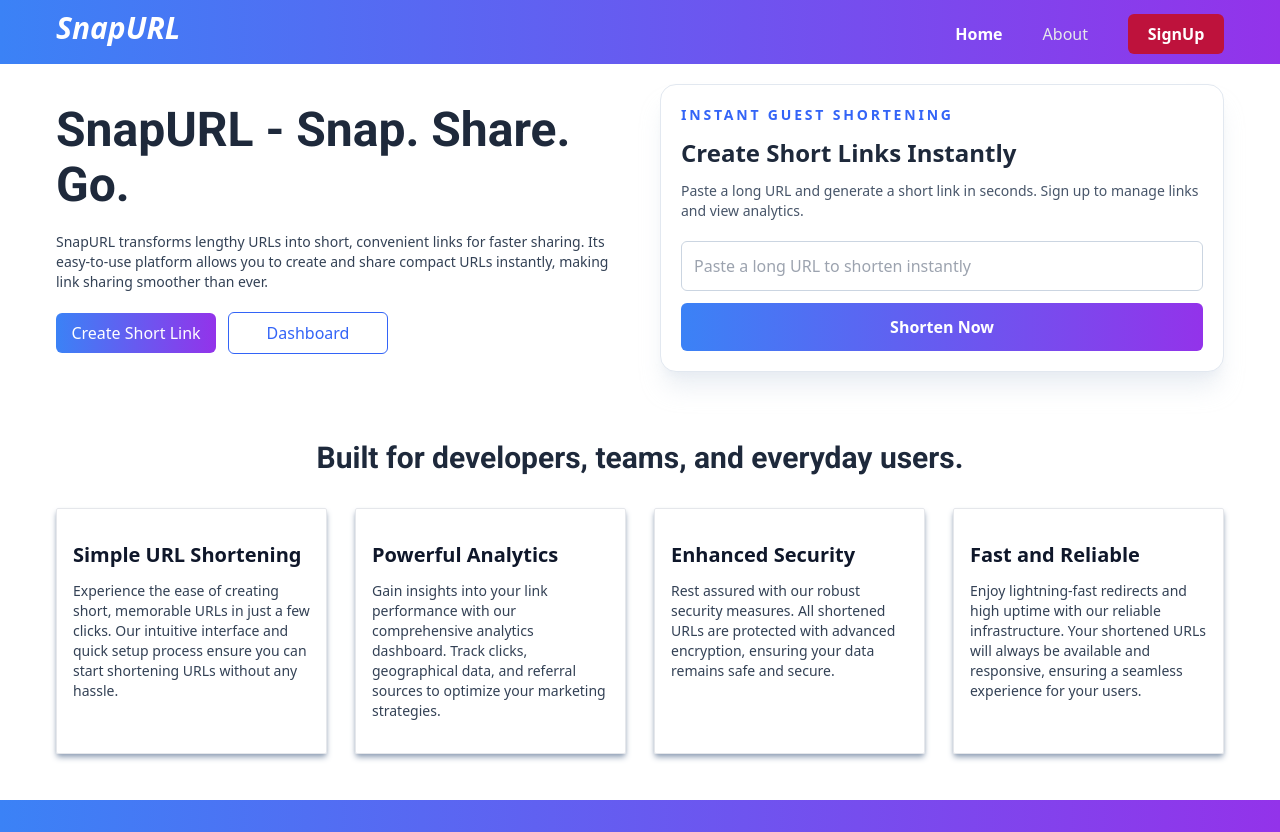
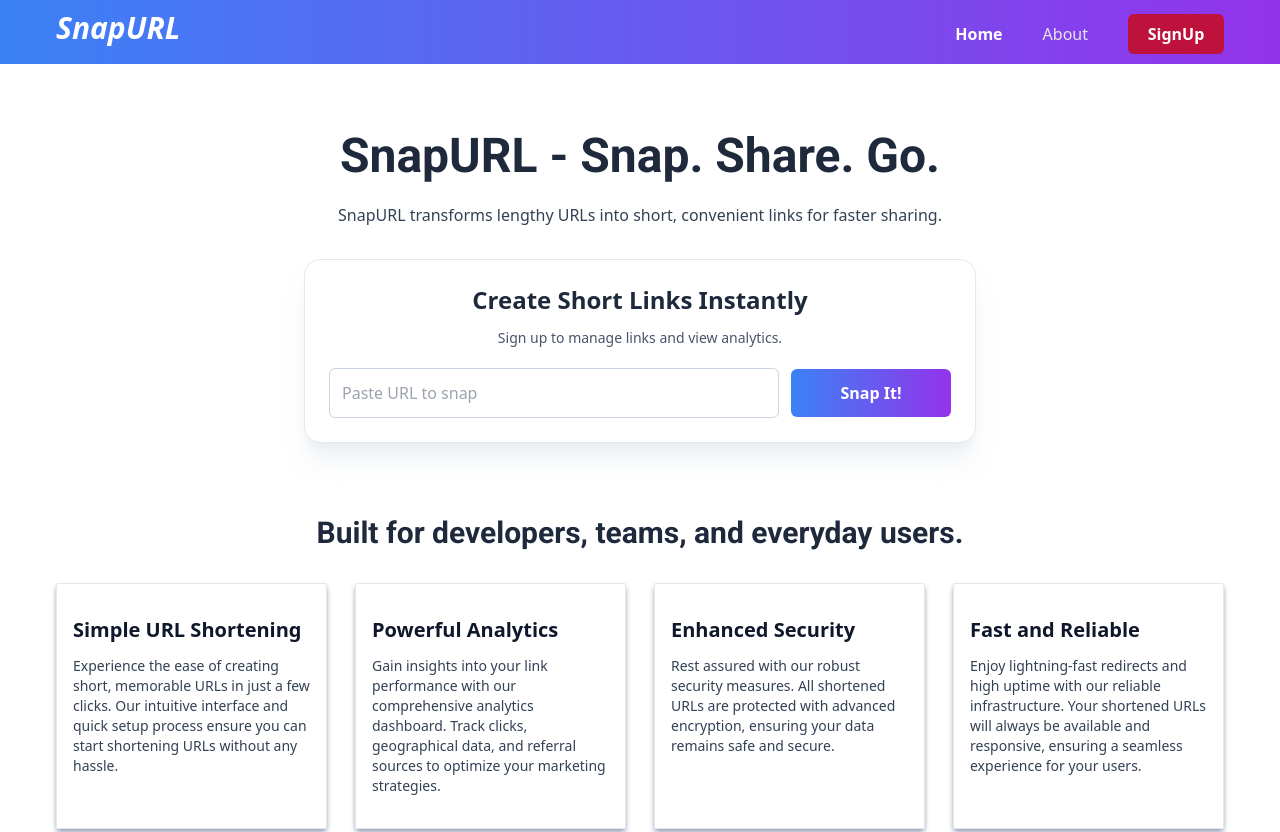
Before and after one commit to NiranjanS8/snapurl, a React (Vite) app in the folder snapURL-frontend/: page / in a window 1280 px wide. Shown: the top 832 px of the page. Built offline with nearby package versions, Linux system fonts and the light colour scheme.

Commit message:
redesigned landing page

```diff
--- a/snapURL-frontend/index.html
+++ b/snapURL-frontend/index.html
@@ -1,13 +1,16 @@
 <!doctype html>
 <html lang="en">
+
 <head>
   <meta charset="UTF-8" />
   <link rel="icon" type="image/svg+xml" href="/vite.svg" />
   <meta name="viewport" content="width=device-width, initial-scale=1.0" />
-    <title>Shorten Your URL's with Ease!</title>
+  <title>SnapURL - Snap. Share. Go.</title>
 </head>
+
 <body>
   <div id="root"></div>
   <script type="module" src="/src/main.jsx"></script>
 </body>
+
 </html>
--- a/snapURL-frontend/src/components/LandingPage.jsx
+++ b/snapURL-frontend/src/components/LandingPage.jsx
@@ -20,10 +20,6 @@ const LandingPage = () => {
 
   const guestUsageCount = Number(localStorage.getItem(GUEST_STORAGE_KEY) || "0");
   const shortUrlLabel = shortUrl.replace(/^https?:\/\//, "");
-
-  const dashBoardNavigateHandler = () => {
-    navigate(token ? "/dashboard" : "/login");
-  };
 
   const createShortLinkHandler = async () => {
     if (!originalUrl.trim()) {
@@ -89,8 +85,8 @@ const LandingPage = () => {
           </div>
         </div>
       )}
-      <div className="lg:flex-row flex-col lg:py-5 pt-16 lg:gap-10 gap-8 flex justify-between items-center">
-        <div className="flex-1">
+      <div className="flex flex-col items-center pt-16 pb-6 text-center">
+        <div className="w-full max-w-4xl">
           <motion.h1
             initial={{ opacity: 0, y: -80 }}
             whileInView={{
@@ -99,41 +95,13 @@ const LandingPage = () => {
             }}
             viewport={{ once: true }}
             transition={{ duration: 0.8 }}
-            className="font-bold font-roboto text-slate-800 md:text-5xl sm:text-4xl text-3xl md:leading-[55px] sm:leading-[45px] leading-10 lg:w-full md:w-[70%] w-full"
+            className="font-bold font-roboto text-slate-800 md:text-5xl sm:text-4xl text-3xl md:leading-[55px] sm:leading-[45px] leading-10"
           >
             SnapURL - Snap. Share. Go.
           </motion.h1>
-          <p className="text-slate-700 text-sm my-5">
-            SnapURL transforms lengthy URLs into short, convenient links for faster sharing. Its easy-to-use platform allows you to create and share compact URLs instantly, making link sharing smoother than ever.
+          <p className="mx-auto mt-5 max-w-2xl text-slate-700 text-sm sm:text-base">
+            SnapURL transforms lengthy URLs into short, convenient links for faster sharing.
           </p>
-          <div className="mt-5 flex items-center gap-3">
-            <motion.button
-              initial={{ opacity: 0, y: 80 }}
-              whileInView={{
-                opacity: 1,
-                y: 0,
-              }}
-              viewport={{ once: true }}
-              transition={{ duration: 0.8 }}
-              onClick={createShortLinkHandler}
-              className="bg-custom-gradient w-40 text-white rounded-md py-2"
-            >
-              Create Short Link
-            </motion.button>
-            <motion.button
-              initial={{ opacity: 0, y: 80 }}
-              whileInView={{
-                opacity: 1,
-                y: 0,
-              }}
-              viewport={{ once: true }}
-              transition={{ duration: 0.8 }}
-              onClick={dashBoardNavigateHandler}
-              className="border-btnColor border w-40 text-btnColor rounded-md py-2"
-            >
-              Dashboard
-            </motion.button>
-          </div>
         </div>
         <motion.div
           initial={{ opacity: 0, y: 30 }}
@@ -143,37 +111,33 @@ const LandingPage = () => {
           }}
           viewport={{ once: true }}
           transition={{ duration: 0.8 }}
-          className="flex-1 w-full"
+          className="mt-8 w-full max-w-2xl"
         >
-          <div className="rounded-2xl border border-slate-200 bg-white p-5 shadow-xl shadow-slate-200/70">
-            <p className="text-sm font-semibold uppercase tracking-[0.2em] text-btnColor">
-              Instant Guest Shortening
-            </p>
-            <h2 className="mt-3 text-2xl font-bold text-slate-800">
+          <div className="rounded-2xl border border-slate-200 bg-white p-5 sm:p-6 shadow-xl shadow-slate-200/70">
+            <h2 className="text-2xl font-bold text-slate-800">
               Create Short Links Instantly
             </h2>
             <p className="mt-3 text-sm text-slate-600">
-              Paste a long URL and generate a short link in seconds.
               {!token && " Sign up to manage links and view analytics."}
             </p>
-            <div className="mt-5 flex flex-col gap-3">
+            <div className="mt-5 flex flex-col gap-3 sm:flex-row sm:items-center">
               <input
                 type="url"
                 value={originalUrl}
                 onChange={(event) => setOriginalUrl(event.target.value)}
-                placeholder="Paste a long URL to shorten instantly"
-                className="w-full rounded-md border border-slate-300 px-3 py-3 text-slate-800 outline-none focus:border-btnColor"
+                placeholder="Paste URL to snap"
+                className="w-full flex-1 rounded-md border border-slate-300 px-3 py-3 text-slate-800 outline-none focus:border-btnColor"
               />
               <button
                 onClick={createShortLinkHandler}
                 disabled={loading}
-                className="rounded-md bg-custom-gradient px-5 py-3 font-semibold text-white disabled:opacity-70"
+                className="rounded-md bg-custom-gradient px-6 py-3 font-semibold text-white disabled:opacity-70 sm:min-w-[160px]"
               >
-                {loading ? "Creating..." : "Shorten Now"}
+                {loading ? "Creating..." : "Snap It!"}
               </button>
             </div>
             {shortUrl && (
-              <div className="mt-4 rounded-xl bg-slate-50 p-4">
+              <div className="mt-4 rounded-xl bg-slate-50 p-4 text-left">
                 <p className="break-all text-lg font-bold text-linkColor">
                   {shortUrlLabel}
                 </p>
```
Lines whose indentation alone changed are shown as unchanged.
